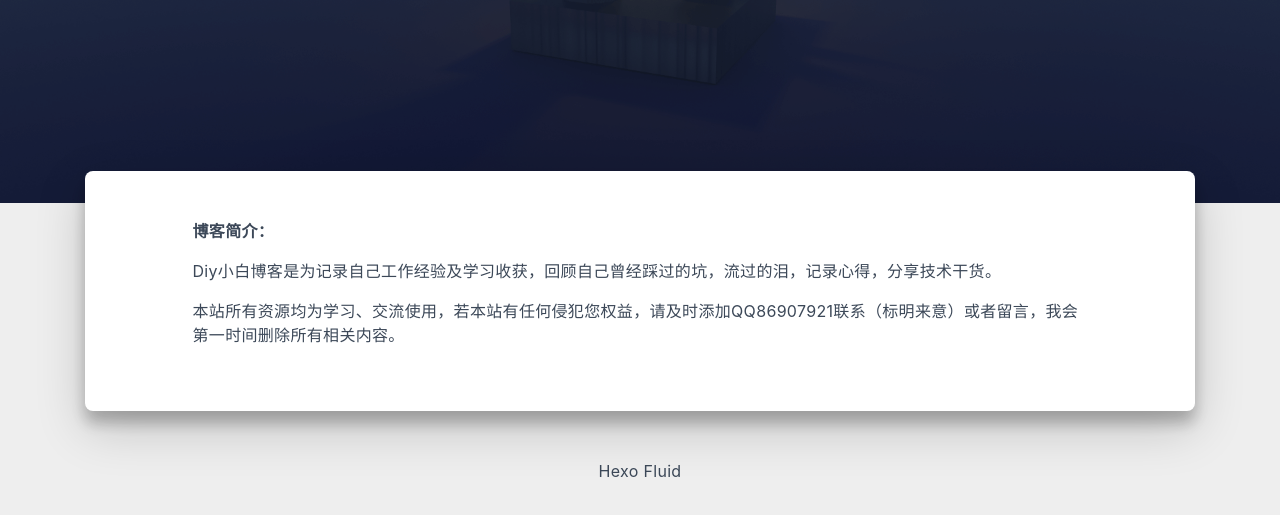
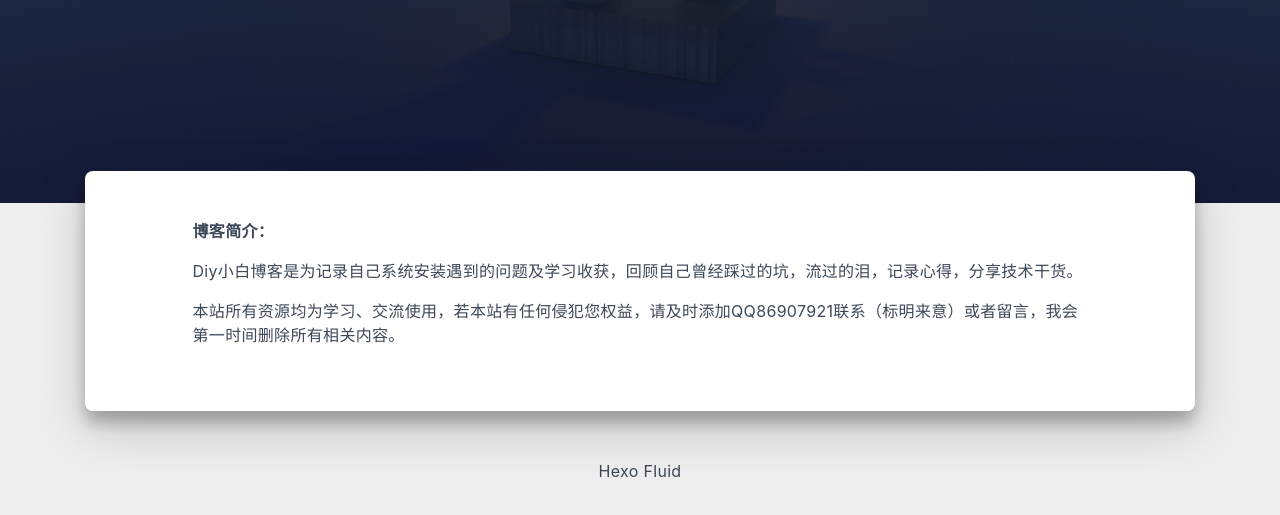
Before and after one commit to usersunlei/usersunlei.github.io, a plain HTML site: page about/index.html in a window 1280 px wide. Shown: the part 277-792 px from the top of the page. Drawn offline with nearby package versions, Linux system fonts and the light colour scheme; some packages are replaced by stand-ins of ours; a script that the page names is missing; some icons are missing; a small style sheet from the web is missing.

Commit message:
Site updated: 2022-10-23 13:56:43

```diff
--- a/about/index.html
+++ b/about/index.html
@@ -16,15 +16,15 @@
   <meta name="author" content="Sun">
   <meta name="keywords" content="">
 
-    <meta name="description" content="博客简介： Diy小白博客是为记录自己工作经验及学习收获，回顾自己曾经踩过的坑，流过的泪，记录心得，分享技术干货。 本站所有资源均为学习、交流使用，若本站有任何侵犯您权益，请及时添加QQ86907921联系（标明来意）或者留言，我会第一时间删除所有相关内容。">
+    <meta name="description" content="博客简介： Diy小白博客是为记录自己系统安装遇到的问题及学习收获，回顾自己曾经踩过的坑，流过的泪，记录心得，分享技术干货。 本站所有资源均为学习、交流使用，若本站有任何侵犯您权益，请及时添加QQ86907921联系（标明来意）或者留言，我会第一时间删除所有相关内容。">
 <meta property="og:type" content="website">
 <meta property="og:title" content="关于博主">
 <meta property="og:url" content="http://example.com/about/index.html">
 <meta property="og:site_name" content="DIY小白博客">
-<meta property="og:description" content="博客简介： Diy小白博客是为记录自己工作经验及学习收获，回顾自己曾经踩过的坑，流过的泪，记录心得，分享技术干货。 本站所有资源均为学习、交流使用，若本站有任何侵犯您权益，请及时添加QQ86907921联系（标明来意）或者留言，我会第一时间删除所有相关内容。">
+<meta property="og:description" content="博客简介： Diy小白博客是为记录自己系统安装遇到的问题及学习收获，回顾自己曾经踩过的坑，流过的泪，记录心得，分享技术干货。 本站所有资源均为学习、交流使用，若本站有任何侵犯您权益，请及时添加QQ86907921联系（标明来意）或者留言，我会第一时间删除所有相关内容。">
 <meta property="og:locale" content="zh_CN">
 <meta property="article:published_time" content="2022-10-23T00:40:48.000Z">
-<meta property="article:modified_time" content="2022-10-23T05:54:12.309Z">
+<meta property="article:modified_time" content="2022-10-23T05:56:20.063Z">
 <meta property="article:author" content="Sun">
 <meta name="twitter:card" content="summary_large_image">
 
@@ -218,7 +218,7 @@
 
 <article class="page-content">
   <p><strong>博客简介：</strong></p>
-<p>Diy小白博客是为记录自己工作经验及学习收获，回顾自己曾经踩过的坑，流过的泪，记录心得，分享技术干货。</p>
+<p>Diy小白博客是为记录自己系统安装遇到的问题及学习收获，回顾自己曾经踩过的坑，流过的泪，记录心得，分享技术干货。</p>
 <p>本站所有资源均为学习、交流使用，若本站有任何侵犯您权益，请及时添加QQ86907921联系（标明来意）或者留言，我会第一时间删除所有相关内容。</p>
 
 
```
